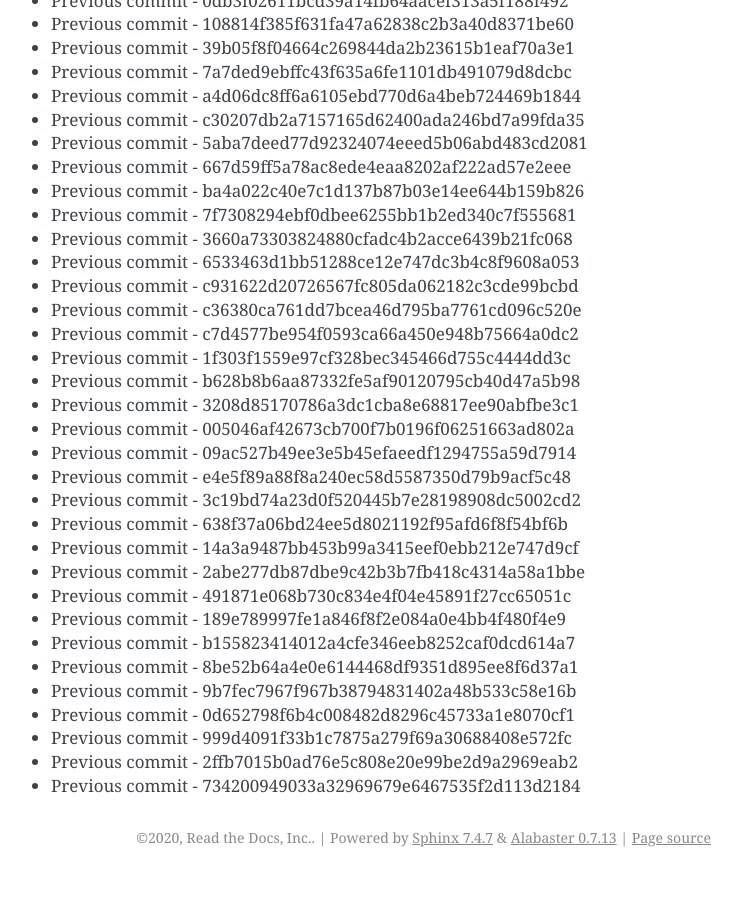
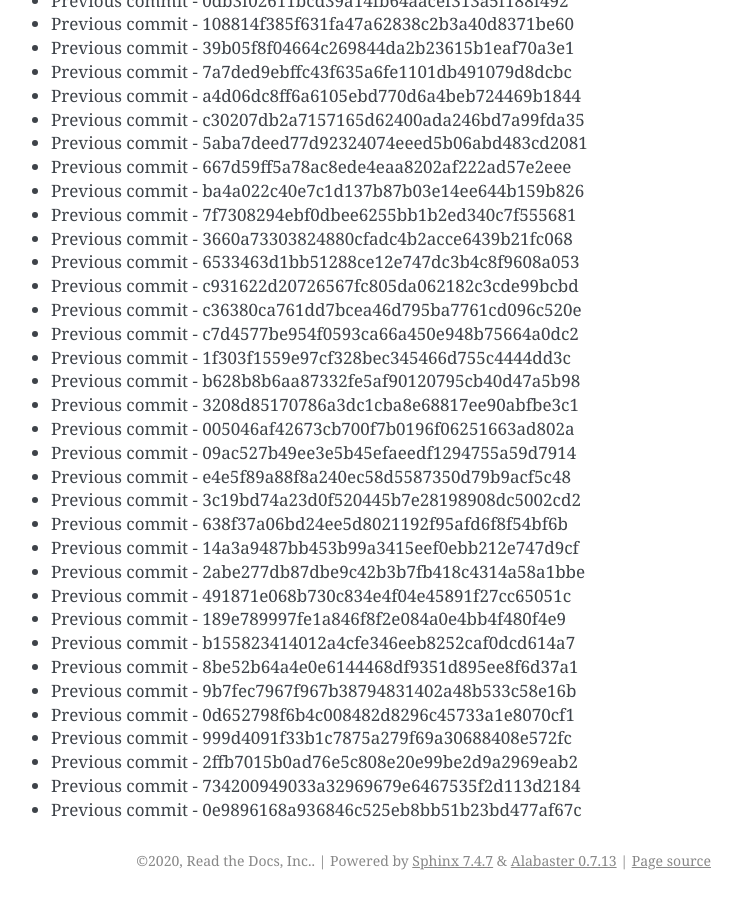
Before and after one commit to readthedocs/rtd-git-stresstest, a Sphinx documentation site: the page built from docs/updates.rst, in a window 1280 px wide and 900 px high, scrolled down 27593 px. Shown: the whole window, without its empty margins (399-1141 px from the left). Built offline with Sphinx 7.4.7, drawn with Linux system fonts in a browser that asks for light colours; before the commit the page ends 28470 px from its top, so only the background shows below that.

Commit message:
Generating commit from previous: 0e9896168a936846c525eb8bb51b23bd477af67c

```diff
--- a/docs/updates.rst
+++ b/docs/updates.rst
@@ -1191,3 +1191,4 @@ It can be tested for any performance characteristics.
 * Previous commit - 999d4091f33b1c7875a279f69a30688408e572fc
 * Previous commit - 2ffb7015b0ad76e5c808e20e99be2d9a2969eab2
 * Previous commit - 734200949033a32969679e6467535f2d113d2184
+* Previous commit - 0e9896168a936846c525eb8bb51b23bd477af67c
```
